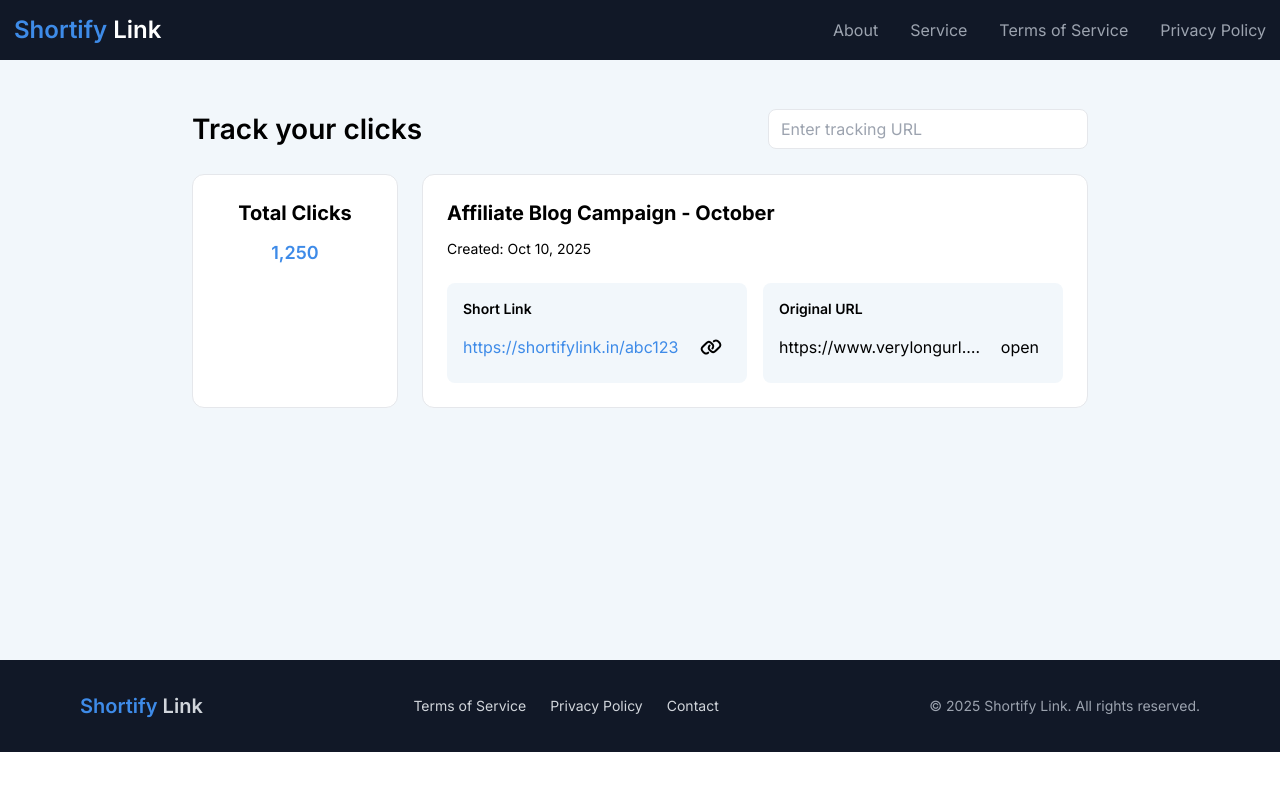
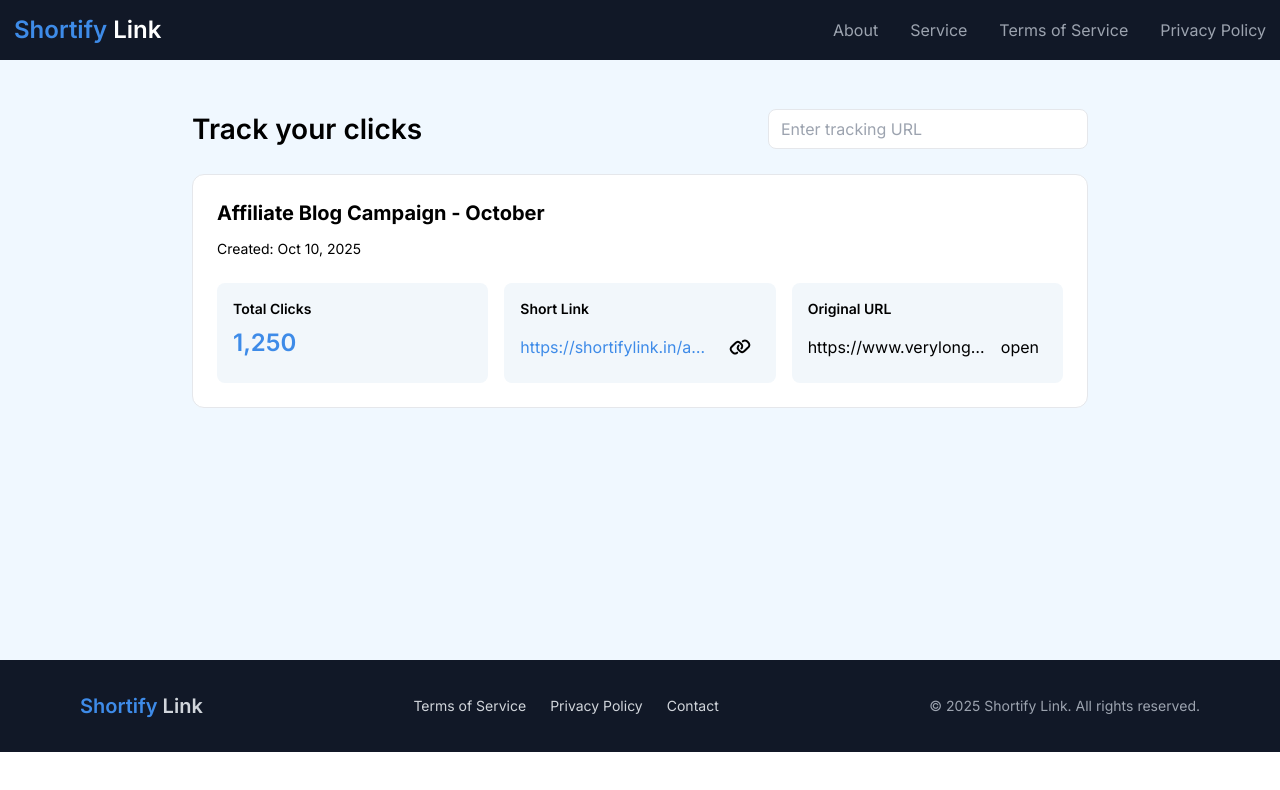
Before and after one commit to PraveenDurairaj1526/Shortify-Link, a Next.js app: page /track/1 in a window 1280 px wide. Shown: the top 790 px of the page. Built offline with nearby package versions, Linux system fonts and the light colour scheme.

Commit message:
about page rework

```diff
--- a/app/track/[id]/page.js
+++ b/app/track/[id]/page.js
@@ -21,7 +21,7 @@ export default function TrackClicksPage() {
     const { breadcrumbs, title, stats, campaign } = campaignData;
 
     return (
-        <main className="flex-1 px-[15px] py-8 md:py-12 bg-[#f2f7fb] min-h-[600px]">
+        <main className="flex-1 px-[15px] py-8 md:py-12  bg-[#F0F8FF] min-h-[600px]">
             <div className="w-full max-w-4xl mx-auto flex flex-col gap-6">
                 <div className="flex justify-between items-center gap-[18px] flex-wrap">
                     <h1 className='text-[24px] sm:text-[28px] font-semibold'>Track your clicks</h1>
@@ -29,20 +29,7 @@ export default function TrackClicksPage() {
                 </div>
 
 
-                <div className="grid grid-cols-1 md:grid-cols-4 gap-6">
-                    {/* Stats Section */}
-                    <section className="p-6 rounded-xl bg-card-light border border-border-light md:col-span-1 bg-white">
-                        <div className="flex flex-col items-center text-center gap-4">
-                            <div>
-                                <h3 className="text-[20px] sm:text-xl font-bold text-text-light mb-3">
-                                    Total Clicks
-                                </h3>
-                                <p className="text-lg  font-semibold text-[#3e8be8]">
-                                    {stats.totalClicks.toLocaleString()}
-                                </p>
-                            </div>
-                        </div>
-                    </section>
+                <div className="grid grid-cols-1 md:grid-cols-3 gap-6">
                     {/* Campaign Details Section */}
                     <section className="p-6 rounded-xl bg-card-light border border-border-light md:col-span-3 bg-white">
                         <div className="flex flex-col gap-6">
@@ -57,7 +44,17 @@ export default function TrackClicksPage() {
                                 </div>
                             </div>
 
-                            <div className="grid grid-cols-1 md:grid-cols-2 gap-4">
+                            <div className="grid grid-cols-1 md:grid-cols-3 gap-4">
+                                {/*  Total Clicks */}
+                                <div className="flex flex-col gap-2 p-4 rounded-lg bg-[#f2f7fb]">
+                                    <label className="text-sm font-semibold text-text-secondary-light">
+                                        Total Clicks
+                                    </label>
+                                    <p className="text-2xl  font-semibold text-[#3e8be8]">
+                                        {stats.totalClicks.toLocaleString()}
+                                    </p>
+                                </div>
+
                                 {/* Short Link */}
                                 <div className="flex flex-col gap-2 p-4 rounded-lg bg-[#f2f7fb]">
                                     <label className="text-sm font-semibold text-text-secondary-light">
--- a/components/About.jsx
+++ b/components/About.jsx
@@ -1,12 +1,14 @@
-import { LinkIcon } from '@/SvgIcons/getSvgIcons'
-import React from 'react'
+import React from 'react';
+import aboutImage from '../public/aboutImage.png';
+import aboutBgImage from '../public/aboutBgImage.webp';
+import Image from 'next/image';
 
 const About = () => {
     return (
-        <section className='max-w-[1180px] mx-auto px-4 mt-10 sm:mt-20' id='about'>
+        <section className='max-w-[1180px] mx-auto px-4 mt-10 sm:mt-20' id='about' >
             <h2 className='text-[28px] sm:text-[36px] font-semibold mb-5'>About Our Url shortener</h2>
-            <div className='p-[30px] sm:p-[60px_40px] bg-[#d2e5ff8c] rounded-[20px] sm:rounded-[30px] mb-[10px] grid lg:grid-cols-[auto_400px] relative overflow-hidden isolate'>
-                <div className='text-[16px] sm:text-xl'>
+            <div className='p-[30px] sm:p-[60px_40px] bg-[#066AE5] rounded-[20px] sm:rounded-[30px] mb-[10px] grid grid-cols-1 md:grid-cols-[auto_300px] relative overflow-hidden isolate gap-5' style={{backgroundImage: `url(${aboutBgImage.src})`}}>
+                <div className='text-[18px] sm:text-xl text-white font-medium'>
                     <p className='mb-6'>
                         Simple and Fast URL Shortener Shortify Link lets you create short URLs in seconds from any website, blog, or social media platform like Instagram, Facebook, YouTube, Twitter, LinkedIn, WhatsApp, and TikTok. Just paste your long URL, click the “Shorten URL” button, and instantly get a clean, compact short link.
                     </p>
@@ -14,7 +16,10 @@ const About = () => {
                         Easily copy and share your short links anywhere on websites, social media, messaging apps, or emails. Shortify Link is a free URL shortener designed to make sharing links faster, safer, and hassle-free.
                     </p>
                 </div>
-                <LinkIcon className=' hidden lg:block w-[633px] h-[520px] absolute right-[-100px] top-[-107px] text-[#2563eb] -z-[1]' />
+                <div className='h-[350px] mx-auto  sm:h-auto sm:absolute right-[20px] top-[20px] '>
+                    <Image src={aboutImage} width={300} alt='free url shortener' />
+                </div>
+
             </div>
         </section>
     )
--- a/components/ShortenerForm.jsx
+++ b/components/ShortenerForm.jsx
@@ -1,6 +1,5 @@
 "use client"
-import { useState } from 'react';
-import { useRouter } from 'next/navigation';
+import { useState,useEffect } from 'react';
 import { db } from '@/lib/firebase.config';
 import { collection, addDoc } from "firebase/firestore";
 import { v4 as uuid4 } from "uuid";
@@ -12,7 +11,6 @@ const ShortenerForm = () => {
     const [shortUrl, setShortUrl] = useState("");
     const [copied, setCopied] = useState(false);
     const [loading, setLoading] = useState(false)
-    const router = useRouter();
     const [inputError, setInputError] = useState('')
 
     const handleSubmit = async (e) => {
@@ -38,7 +36,6 @@ const ShortenerForm = () => {
             setUrl("");
             setInputError('')
         } else {
-            // router.push("/url-creation-error");
             setInputError('Invalid URL. Please enter a proper URL starting with http:// or https://.')
         }
     }
@@ -67,7 +64,7 @@ const ShortenerForm = () => {
                     />
                     <button
                         onClick={handleSubmit}
-                        className="bg-[#3e8be8] gap-2 flex items-center justify-center shrink-0 text-white font-medium p-[10px] sm:p-[12px_24px] rounded-full transition-all duration-300"
+                        className="bg-[#066AE5] gap-2 flex items-center justify-center shrink-0 text-white font-medium p-[10px] sm:p-[12px_24px] rounded-full transition-all duration-300"
                     >
                         <span className={'hidden sm:block'}>Shorten URL</span>
                         {loading && <Loader loaderStyle='border-white ' />}
```
Also changed, not shown: public/aboutBgImage.webp (added), public/aboutImage.png (added).
